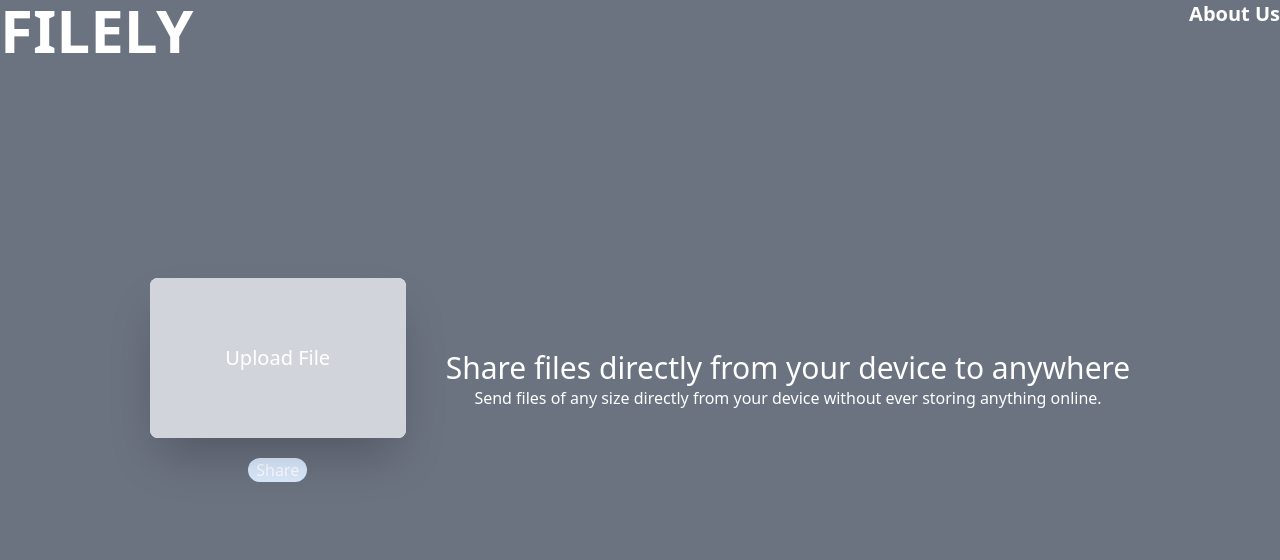
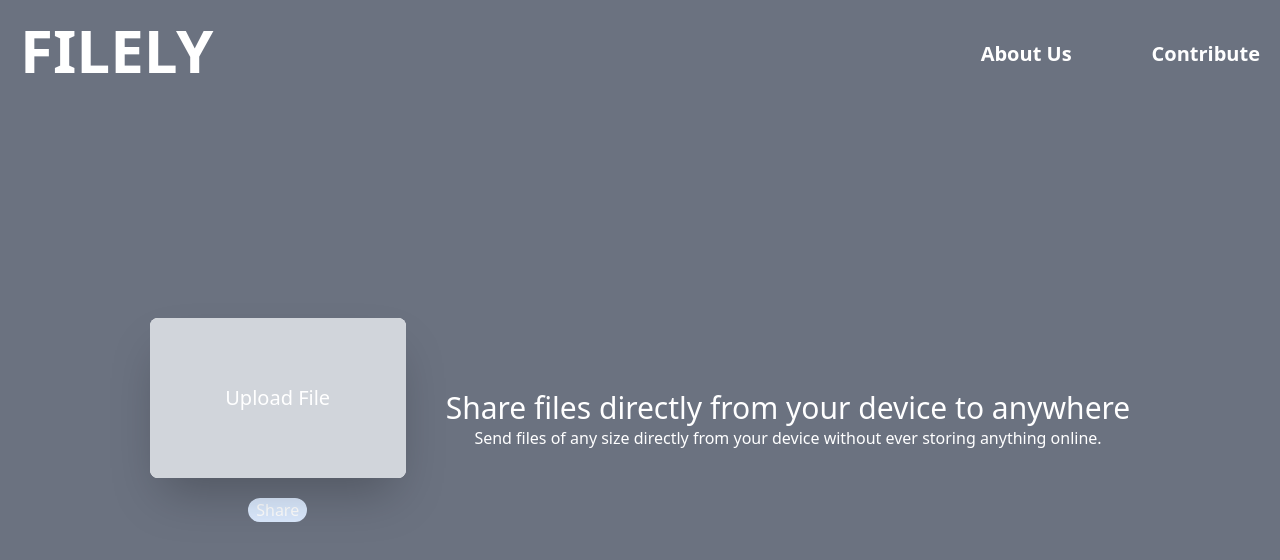
Before and after one commit to Vyshnav-N-P/Filely, a Next.js app: page / in a window 1280 px wide. Shown: the top 560 px of the page. Built offline with nearby package versions, Linux system fonts and the light colour scheme.

Commit message:
Updated Contribite  page

```diff
--- /dev/null
+++ b/src/app/contribute/page.tsx
@@ -0,0 +1,11 @@
+import '../globals.css'
+
+export default function Contribute(){
+    return (
+        <>
+        <div>
+            <h1>Contribute</h1>
+        </div>
+        </>
+    );
+};
--- a/src/app/page.tsx
+++ b/src/app/page.tsx
@@ -9,11 +9,14 @@ export default function Home() {
 
   return (
     <>
-      <div className='flex justify-between'>
+      <div className='flex justify-between m-5'>
         <p className="font-bold text-6xl text-white">FILELY</p>
-        <div className='z-10'>
+        <div className='z-10 flex gap-20 '>
           <a href="/about" className='text-white  font-bold hover:text-blue-200  text-xl pt-5'>
           About Us
+          </a>
+          <a href="/contribute" className='text-white  font-bold hover:text-blue-200  text-xl pt-5'>
+          Contribute
           </a>
         </div>
 
```
